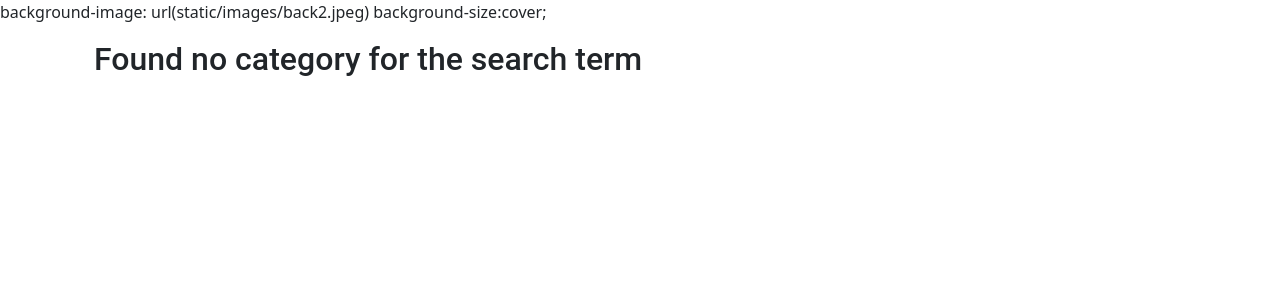
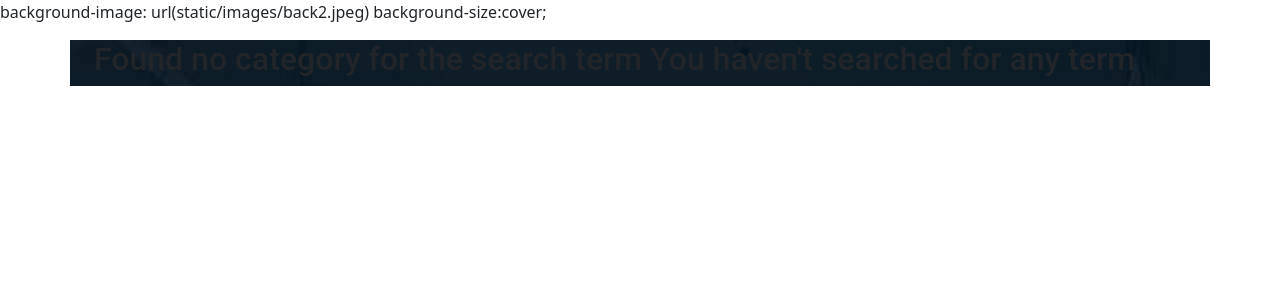
Before and after one commit to Wanjiru393/Gallery-App, a Django app: page /search/ in a window 1280 px wide. Shown: the top 300 px of the page. Run offline with Django 4.2, Linux system fonts and the light colour scheme.

Commit message:
Added Styles

```diff
--- a/galeria/templates/base.html
+++ b/galeria/templates/base.html
@@ -18,7 +18,7 @@
 
 background-image: url(static/images/back2.jpeg) background-size:cover;
 <body >
-    <div class="container mt-3 " style="font-size:20px; font-family:Roboto;">
+    <div class="container mt-3 " style="background-image: url(static/images/back3.jpeg); background-size:cover; font-size:20px; font-family:Roboto;">
 
 
         {% block content %}
--- a/galeria/templates/index.html
+++ b/galeria/templates/index.html
@@ -83,13 +83,13 @@
             <div class="row">
                 {% for photo in photos %}
                 <div class="col-md-4 mt-3">
-                    <div class="card">
-                        <img style="width:210px;height:250px;" src="{{photo.image.url}}" alt="Card image cap">
+                    <div class="container-fluid">
+                        <img style="width:220px;height:220px;" src="{{photo.image.url}}" alt="Card image cap">
                         {% comment %} <div class="card-body">
                             <small>Category: {{photo.category.name}}</small>
                         </div> {% endcomment %}
 
-                        <a href="{% url 'photo' photo.id %}" class="btn btn-outline-dark btn-sm m-1">View</a>
+                        <a href="{% url 'photo' photo.id %}" class="btn btn-outline-secondary btn-sm m-1">View</a>
                     </div>
                 </div>
 
--- a/galeria/templates/photo.html
+++ b/galeria/templates/photo.html
@@ -10,7 +10,7 @@
                 <a href="{% url 'home' %}" class="btn btn-outline-dark btn-sm m-1">Back</a>
                 <div style="height:90vh;">
 
-                    <img style="max-width:100%; max-height: 100%;" src="{{photo.image.url}}">
+                    <img style="width:400px;height: 400px;" src="{{photo.image.url}}">
                     <p class="mt-2">{{photo.description}} </p>
                 </div>
 
--- a/galeria/urls.py
+++ b/galeria/urls.py
@@ -6,5 +6,5 @@ urlpatterns = [
     path('', views.index, name='home'),
     path('photo/<str:pk>/', views.viewPhoto, name='photo'),
     path('manage/', views.manage, name='manage'),
-     path('search/', views.search, name='search')
+     path('search/', views.search_results, name='search_results')
 ]
--- a/galeria/views.py
+++ b/galeria/views.py
@@ -21,17 +21,22 @@ def index(request):
 
 
 
-def search(request):
-    if request.method == "POST":
-       searched = request.POST['searched']
-       categories = Category.objects.filter(name__contains = searched)
+def search_results(request):
 
-       return render(request,"search.html", {'searched': searched,
-        'categories':categories})
+    if 'category' in request.GET and request.GET["category"]:
+        search_term = request.GET.get("category")
+        searched_categories = Category.search_by_category(search_term)
+        message = f"{search_term}"
+
+        return render(request, 'search.html',{"message":message,"category": searched_categories})
 
     else:
+        message = "You haven't searched for any term"
+        return render(request, 'search.html',{"message":message})
 
-     return render(request,"search.html", {})
+
+
+
 
 def viewPhoto(request, pk):
     photo = Photo.objects.get(id=pk)
```
Also changed, not shown: static/drip.jpg (added), static/fashion12.jpg (added), static/images/back3.jpeg (added), static/images/drip.jpg (added), static/images/fashion12.jpg (added).
